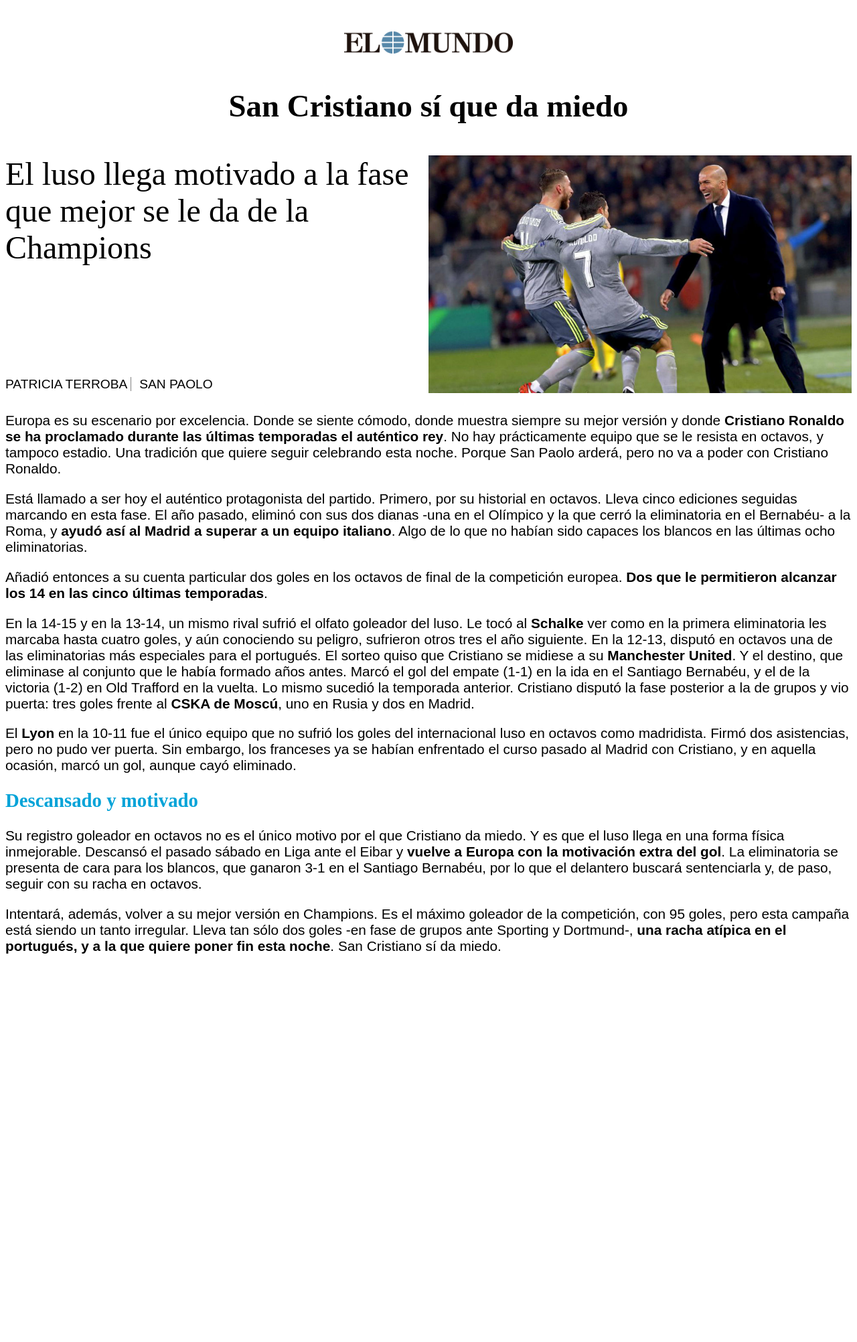
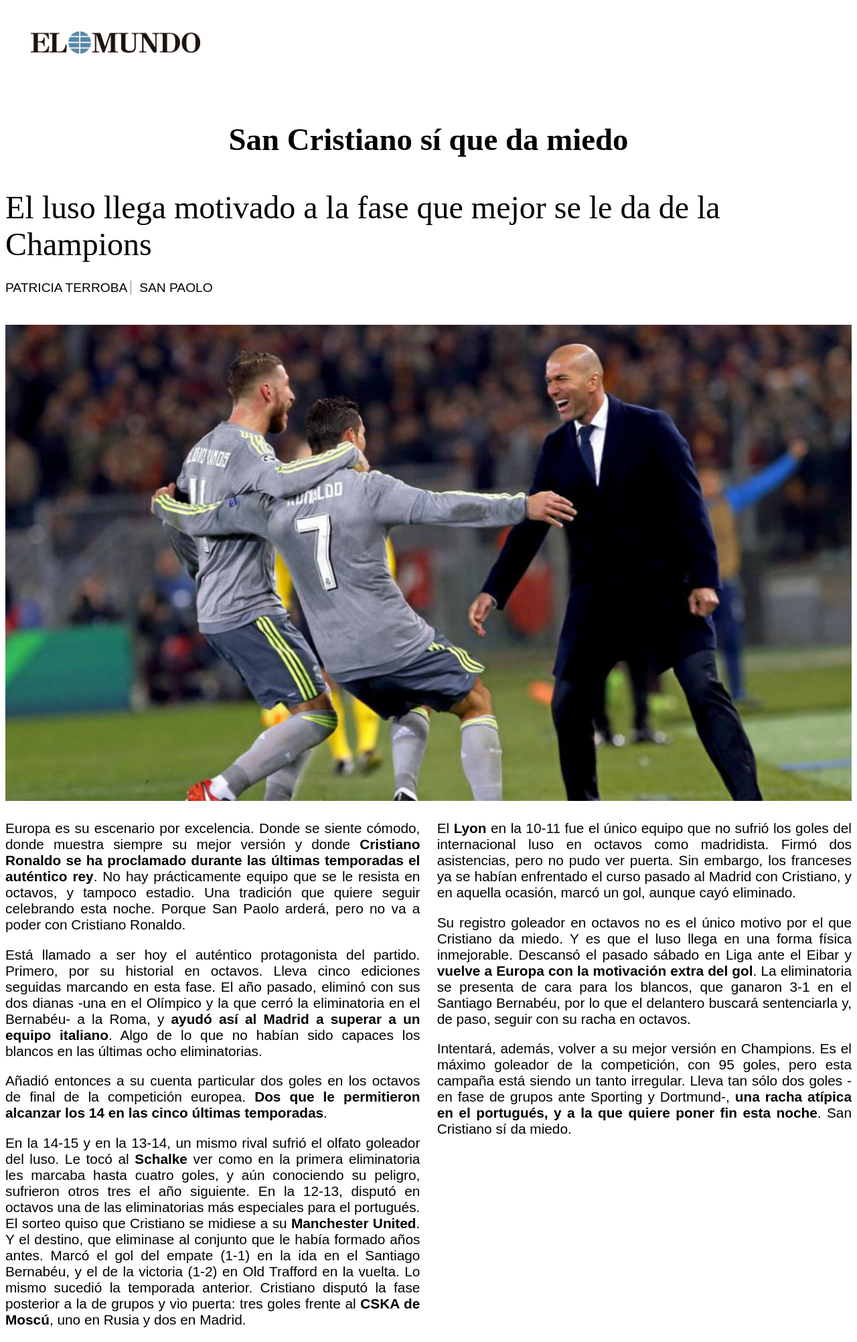
Before and after one commit to RubenCespedes/Pr-cticas-SIBW, a PHP site: page /noticia_impresa.html in a window 1280 px wide; the page is wider, and only the part inside the window is pictured. Shown: that part at 67% size. Before the commit the page ends 1424 px from the top of that part, so only its background shows below. Run offline with PHP 8.4, Linux system fonts and the light colour scheme.

Commit message:
noticia impresa cambiada, metada controller y php creado (echar un vistazo) arreglados fallos diversos

```diff
--- a/CSS/index.css
+++ b/CSS/index.css
@@ -559,19 +559,23 @@
 /* CSS CON LA NOTICIA IMPRESA */
 #contenedor_logo_impresa {
     width: 20%;
-    margin: auto;
+    float:left;
+
     padding-top: 3%;
+    padding-left: 3%;
+    padding-right: 100%;
 }
 
 .titulo_noticia_impresa {
     font-size: 2.5em;
+    padding-top: 10%;
     margin:auto;
     width: 70%;
     text-align: center;
 }
 
 .entradilla_noticia_impresa {
-    width: 50%;
+    width: 100%;
     float: left;
     font-size: 3em;
 }
@@ -583,8 +587,9 @@
 }
 
 .foto_noticia_impresa {
-    width: 50%;
+    width: 100%;
     float: right;
+    padding-top: 3%;
     position: relative;
 }
 
@@ -594,7 +599,6 @@
 }
 
 .pie_noticia_impresa {
-    position: absolute;
     bottom: 0;
     left: 0;
     width: 100%;
@@ -608,7 +612,20 @@
 .cuerpo_noticia_impresa {
     font-family: sans-serif;
     font-size: 1.3em;
+    float:left;
+    width:49%;
+    text-align: justify;
 }
+
+.cuerpo_noticia_impresa2 {
+    font-family: sans-serif;
+    font-size: 1.3em;
+    float:left;
+    width:49%;
+    margin-left:2%;
+    text-align: justify;
+}
+
 
 .seccion_impresa {
     font-size: 1.2em;
--- a/include/data/Header.php
+++ b/include/data/Header.php
@@ -19,7 +19,7 @@
 
         global $sec;
 
-        $extraInput;
+
 
 
         if(!empty($sec)) {
--- a/noticia_impresa.html
+++ b/noticia_impresa.html
@@ -49,12 +49,9 @@
             <p>Está llamado a ser hoy el auténtico protagonista del partido. Primero, por su historial en octavos. Lleva cinco ediciones seguidas marcando en esta fase. El año pasado, eliminó con sus dos dianas -una en el Olímpico y la que cerró la eliminatoria en el Bernabéu- a la Roma, y <strong>ayudó así al Madrid a superar a un equipo italiano</strong>. Algo de lo que no habían sido capaces los blancos en las últimas ocho eliminatorias.</p>
 			<p>Añadió entonces a su cuenta particular dos goles en los octavos de final de la competición europea. <strong>Dos que le permitieron alcanzar los 14 en las cinco últimas temporadas</strong>.</p>
 			<p>En la 14-15 y en la 13-14, un mismo rival sufrió el olfato goleador del luso. Le tocó al <strong>Schalke</strong> ver como en la primera eliminatoria les marcaba hasta cuatro goles, y aún conociendo su peligro, sufrieron otros tres el año siguiente. En la 12-13, disputó en octavos una de las eliminatorias más especiales para el portugués. El sorteo quiso que Cristiano se midiese a su <strong>Manchester United</strong>. Y el destino, que eliminase al conjunto que le había formado años antes. Marcó el gol del empate (1-1) en la ida en el Santiago Bernabéu, y el de la victoria (1-2) en Old Trafford en la vuelta. Lo mismo sucedió la temporada anterior. Cristiano disputó la fase posterior a la de grupos y vio puerta: tres goles frente al <strong>CSKA de Moscú</strong>, uno en Rusia y dos en Madrid.</p>
-			<p>El <strong>Lyon</strong> en la 10-11 fue el único equipo que no sufrió los goles del internacional luso en octavos como madridista. Firmó dos asistencias, pero no pudo ver puerta. Sin embargo, los franceses ya se habían enfrentado el curso pasado al Madrid con Cristiano, y en aquella ocasión, marcó un gol, aunque cayó eliminado.</p>
         </section>
-        <span class="seccion_impresa">
-            <h2>Descansado y motivado</h2>
-        </span>
-        <section class="cuerpo_noticia_impresa">
+        <section class="cuerpo_noticia_impresa2">
+            <p>El <strong>Lyon</strong> en la 10-11 fue el único equipo que no sufrió los goles del internacional luso en octavos como madridista. Firmó dos asistencias, pero no pudo ver puerta. Sin embargo, los franceses ya se habían enfrentado el curso pasado al Madrid con Cristiano, y en aquella ocasión, marcó un gol, aunque cayó eliminado.</p>
             <p>Su registro goleador en octavos no es el único motivo por el que Cristiano da miedo. Y es que el luso llega en una forma física inmejorable. Descansó el pasado sábado en Liga ante el Eibar y <strong>vuelve a Europa con la motivación extra del gol</strong>. La eliminatoria se presenta de cara para los blancos, que ganaron 3-1 en el Santiago Bernabéu, por lo que el delantero buscará sentenciarla y, de paso, seguir con su racha en octavos.</p>
             <p>Intentará, además, volver a su mejor versión en Champions. Es el máximo goleador de la competición, con 95 goles, pero esta campaña está siendo un tanto irregular. Lleva tan sólo dos goles -en fase de grupos ante Sporting y Dortmund-,<strong> una racha atípica en el portugués, y a la que quiere poner fin esta noche</strong>. San Cristiano sí da miedo.</p>
         </section>
```
Also changed, not shown: include/controllers/ContentController.php (+0 -7 lines), include/controllers/FooterController.php (+1 -7 lines), include/controllers/HeaderController.php (+1 -7 lines), include/controllers/MetadataController.php (added, +23 -0 lines), include/controllers/SidebarController.php (+1 -7 lines), include/controllers/content_controllers/ContentControllerNoticia.php (+0 -7 lines), include/controllers/content_controllers/ContentControllerNoticia_impresa.php (+0 -7 lines), include/controllers/content_controllers/ContentControllerPortada.php (+1 -7 lines), include/data/Metadata.php (added, +49 -0 lines).
